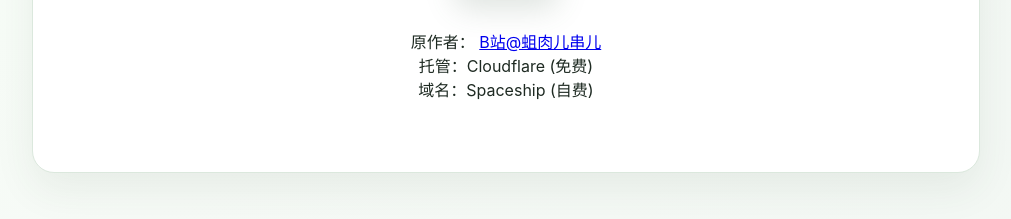
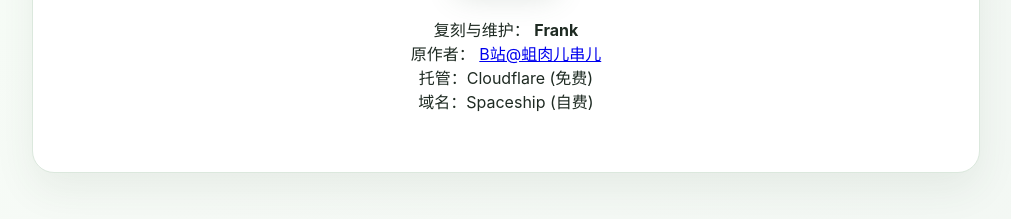
Before and after one commit to Frank-Opus/sbti-perfect-clone, a website: page index.html in a window 1280 px wide. Shown: the part 255-474 px from the top of the page, without its empty margins (134-1145 px from the left). Drawn offline with Linux system fonts and the light colour scheme.

Commit message:
docs(authorship): add Frank credit

```diff
--- a/index.html
+++ b/index.html
@@ -692,6 +692,10 @@
           <button id="startBtn" class="btn-primary">开始测试</button>
         </div>
         <div style="padding-top: 2rem; display: flex; flex-direction: column;">
+          <span>
+            复刻与维护：
+            <strong>Frank</strong>
+          </span>
           <span>
             原作者：
             <a href="https://space.bilibili.com/417038183">B站@蛆肉儿串儿</a>
```
